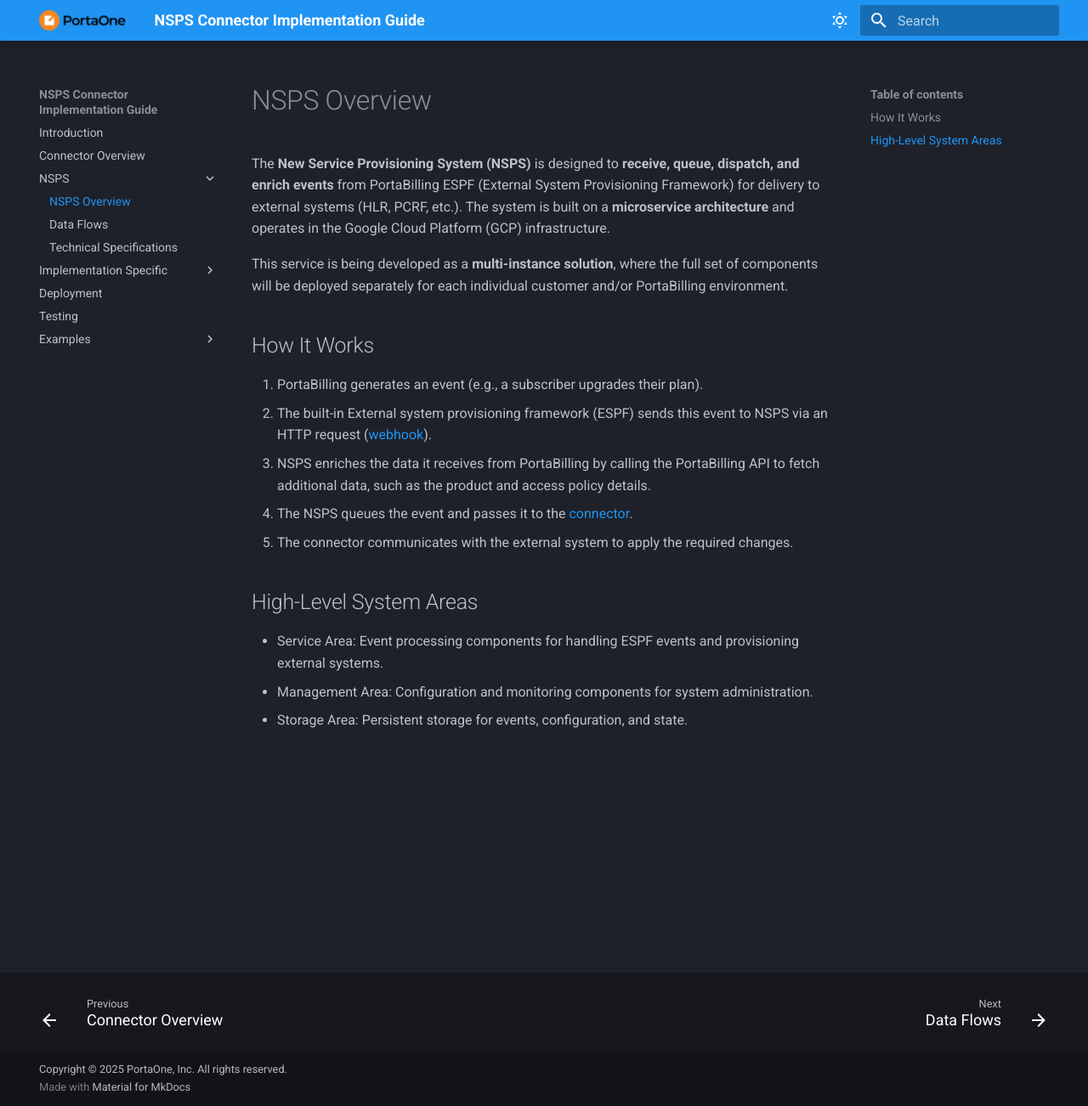
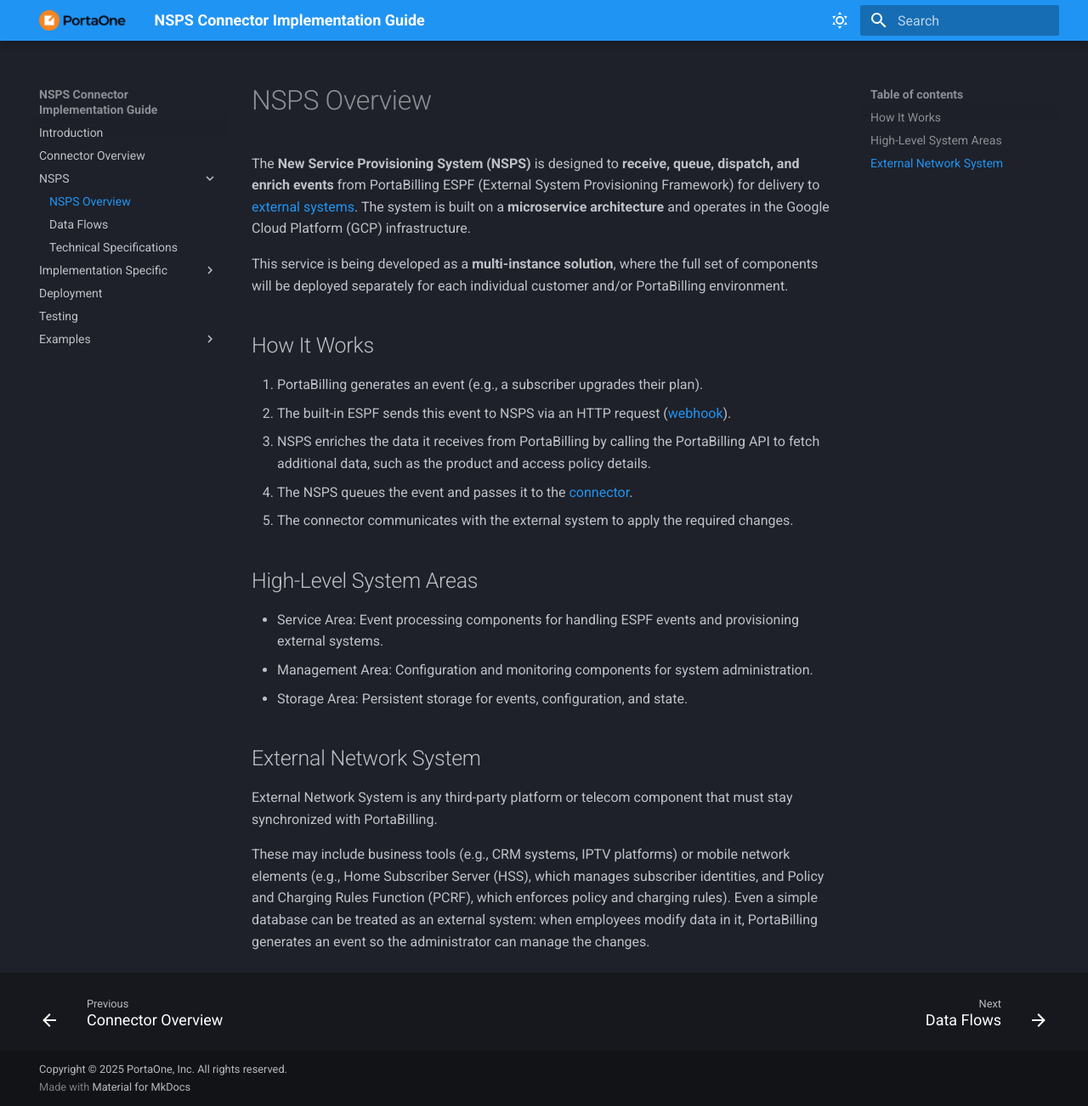
Before and after one commit to Mogorno/NSPS-connector-docs, an MkDocs documentation site: the page built from docs/NSPS/nsps-overview.md, in a window 1280 px wide and 1302 px high. Shown: the whole window at 85% size. Built offline with MkDocs 1.6.1 and Material for MkDocs 9.7.7, drawn with Linux system fonts in a browser that asks for light colours; some web fonts are replaced.

Commit message:
Add info about external network system

```diff
--- a/docs/NSPS/nsps-overview.md
+++ b/docs/NSPS/nsps-overview.md
@@ -1,13 +1,13 @@
 # NSPS Overview
 
-The **New Service Provisioning System (NSPS)** is designed to **receive, queue, dispatch, and enrich events** from PortaBilling ESPF (External System Provisioning Framework) for delivery to external systems (HLR, PCRF, etc.). The system is built on a **microservice architecture** and operates in the Google Cloud Platform (GCP) infrastructure.
+The **New Service Provisioning System (NSPS)** is designed to **receive, queue, dispatch, and enrich events** from PortaBilling ESPF (External System Provisioning Framework) for delivery to [external systems][external-system]. The system is built on a **microservice architecture** and operates in the Google Cloud Platform (GCP) infrastructure.
 
 This service is being developed as a **multi-instance solution**, where the full set of components will be deployed separately for each individual customer and/or PortaBilling environment.
 
 ## How It Works
 
 1. PortaBilling generates an event (e.g., a subscriber upgrades their plan).
-2. The built-in External system provisioning framework (ESPF) sends this event to NSPS via an HTTP request ([webhook][webhook]).
+2. The built-in ESPF sends this event to NSPS via an HTTP request ([webhook][webhook]).
 3. NSPS enriches the data it receives from PortaBilling by calling the PortaBilling API to fetch additional data, such as the product and access policy details.
 4. The NSPS queues the event and passes it to the [connector][connector].
 5. The connector communicates with the external system to apply the required changes.
@@ -18,7 +18,14 @@
 - Management Area: Configuration and monitoring components for system administration.
 - Storage Area: Persistent storage for events, configuration, and state.
 
+## External Network System
+
+External Network System is any third-party platform or telecom component that must stay synchronized with PortaBilling.
+
+These may include business tools (e.g., CRM systems, IPTV platforms) or mobile network elements (e.g., Home Subscriber Server (HSS), which manages subscriber identities, and Policy and Charging Rules Function (PCRF), which enforces policy and charging rules). Even a simple database can be treated as an external system: when employees modify data in it, PortaBilling generates an event so the administrator can manage the changes.
+
 <!-- References -->
 [webhook]: https://docs.portaone.com/docs/mr121-provisioning-via-webhooks
 
+[external-system]: #external-network-system
 [connector]: ../connector-overview.md
```
Also changed, not shown: docs/index.md (+7 -5 lines).
